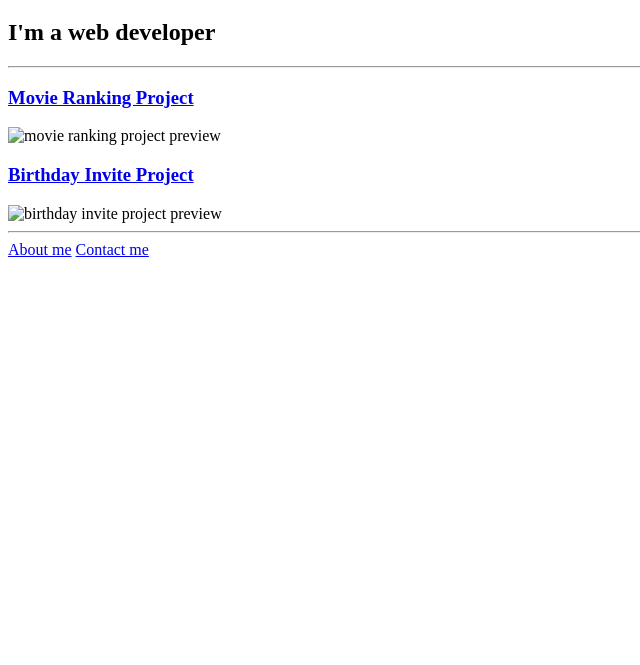
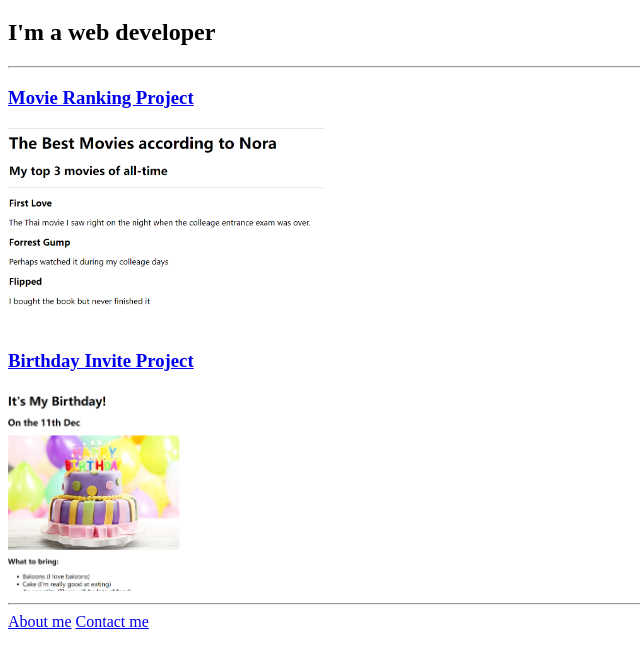
Before and after one commit to diewanderer/html-portfolio, a plain HTML site: page index.html in a window 1280 px wide. Shown: the part 61-726 px from the top of the page, without its empty margins (0-640 px from the left). Drawn offline with Linux system fonts and the light colour scheme.

Commit message:
Update index.html

```diff
--- a/index.html
+++ b/index.html
@@ -13,9 +13,9 @@
     <h2>I'm a web developer</h2>
     <hr >
     <h3><a href="./public/movie-ranking.html">Movie Ranking Project</a></h3>
-    <img src="../4.3 HTML Porfolio Project/assets/images/mymovie-ranking.png" height="200" alt="movie ranking project preview" />
+    <img src="./assets/images/mymovie-ranking.png" height="200" alt="movie ranking project preview" />
     <h3><a href="./public/birthday-invite.html">Birthday Invite Project</a></h3>
-    <img src="../4.3 HTML Porfolio Project/assets/images/mybirthday-invite.png" height="200" alt="birthday invite project preview" />
+    <img src="./assets/images/mybirthday-invite.png" height="200" alt="birthday invite project preview" />
     <hr >
     <a href="./public/about.html">About me</a>
     <a href="./public/contact.html">Contact me</a>
```
